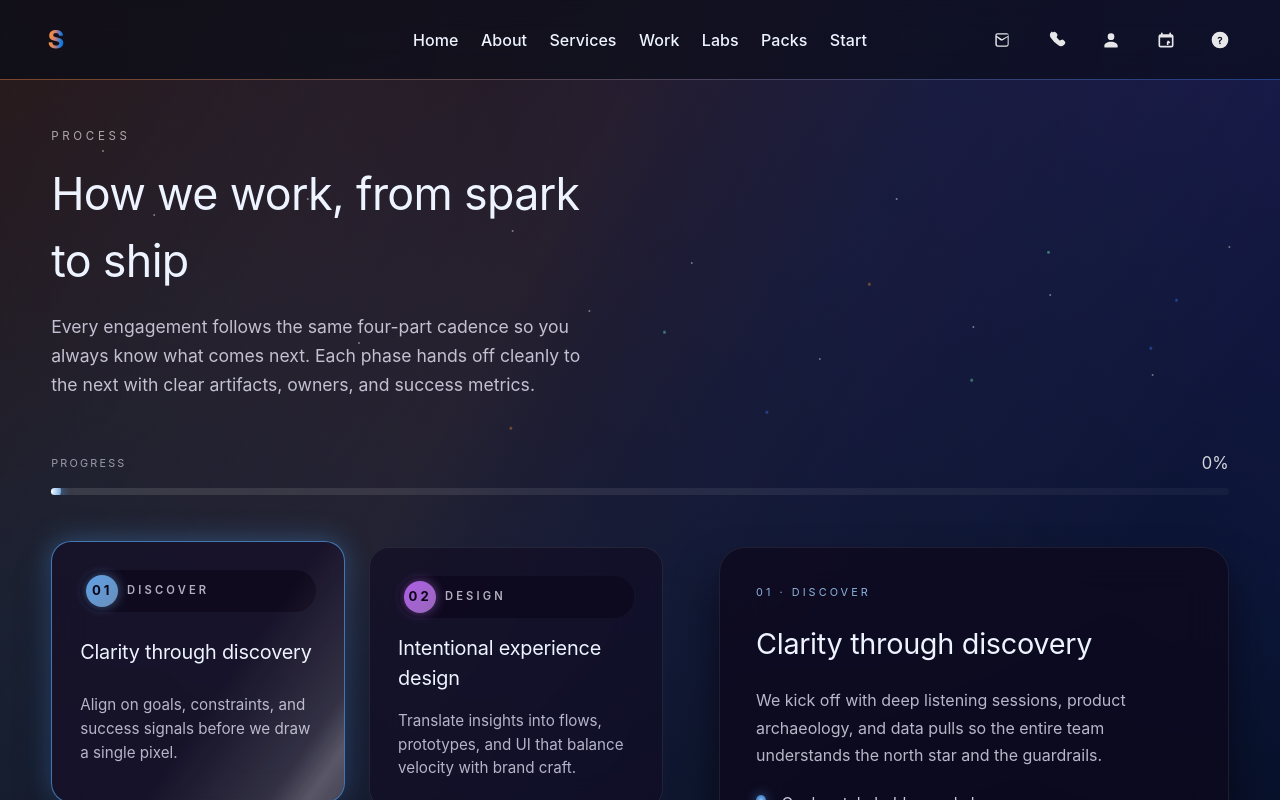
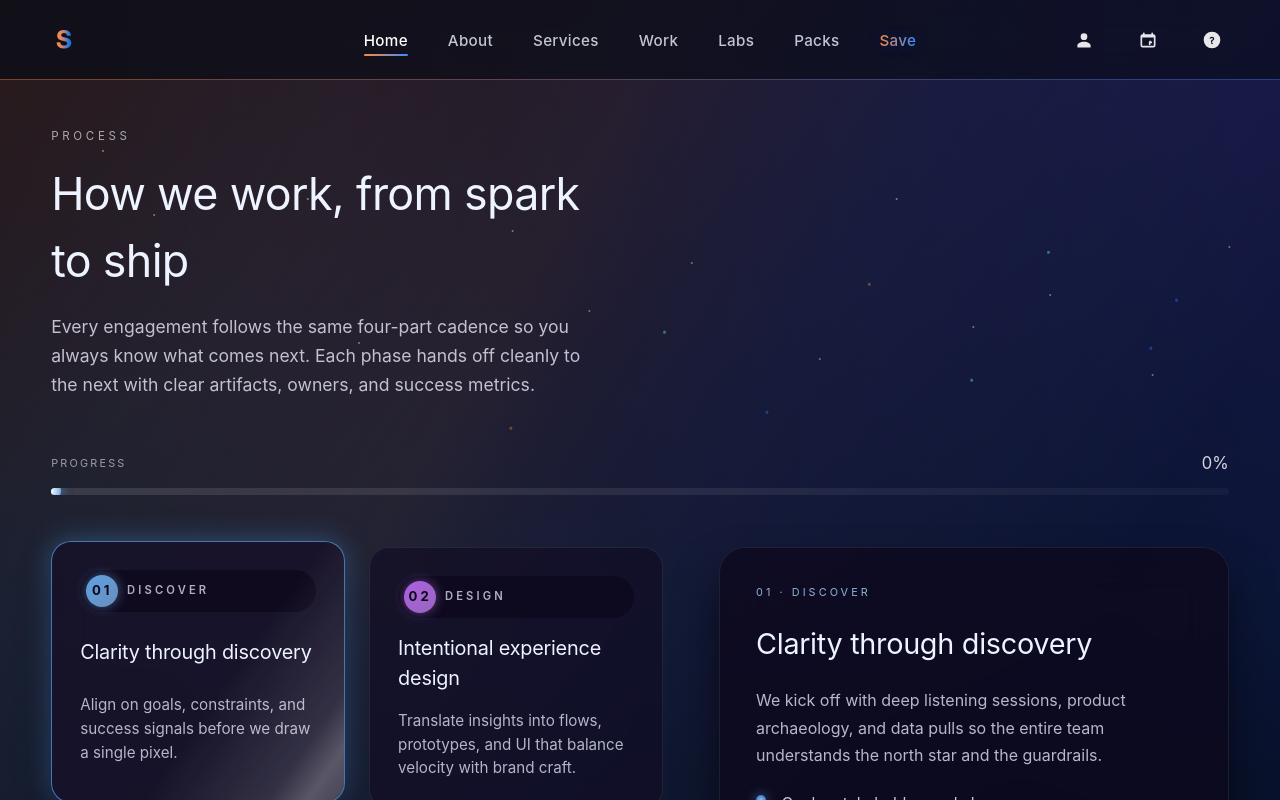
Before and after one commit to edgarcolmenero/swiftsendmaxej, a Next.js app: page / in a window 1280 px wide. Shown: the top 800 px of the page. Built offline with nearby package versions, Linux system fonts and the light colour scheme.

Commit message:
feat(header): center nav grid and add scroll spy

```diff
--- a/app/(site)/sections/Portfolio/Portfolio.tsx
+++ b/app/(site)/sections/Portfolio/Portfolio.tsx
@@ -0,0 +1,16 @@
+import type { HTMLAttributes } from "react";
+
+type PortfolioSectionProps = HTMLAttributes<HTMLElement>;
+
+export default function PortfolioSection({
+  children,
+  className,
+  id: _ignored,
+  ...rest
+}: PortfolioSectionProps) {
+  return (
+    <section id="work" className={className} {...rest}>
+      {children}
+    </section>
+  );
+}
--- a/app/page.tsx
+++ b/app/page.tsx
@@ -139,6 +139,34 @@ export default function HomePage() {
       } else {
         mediaQuery.removeListener(handleMotionChange);
       }
+    };
+  }, []);
+
+  useEffect(() => {
+    if (typeof window === "undefined") return;
+
+    if (!window.location.hash) {
+      return;
+    }
+
+    const scrollToHash = () => {
+      const targetId = window.location.hash.replace("#", "");
+      if (!targetId) return;
+
+      const target = document.getElementById(targetId);
+      if (!target) return;
+
+      const header = document.querySelector<HTMLElement>("[data-header]");
+      const headerHeight = header?.offsetHeight ?? 0;
+      const top = target.getBoundingClientRect().top + window.scrollY - headerHeight - 8;
+
+      window.scrollTo({ top: Math.max(top, 0), behavior: "auto" });
+    };
+
+    const timeoutId = window.setTimeout(scrollToHash, 80);
+
+    return () => {
+      window.clearTimeout(timeoutId);
     };
   }, []);
 
@@ -1021,7 +1049,7 @@ export default function HomePage() {
 
   return (
     <>
-      <section id="home" data-hero className="hero">
+      <section id="home" data-hero className="hero scroll-mt-28 md:scroll-mt-32">
         <canvas id="fx-stars" aria-hidden="true" />
         <div className="spark-field" data-spark-field aria-hidden="true" />
         <div className="hero-inner">
@@ -1070,7 +1098,12 @@ export default function HomePage() {
       </section>
       <AboutSection />
       <AboutPlaceholder />
-      <section id="services" className="services" role="region" aria-labelledby="services-title">
+      <section
+        id="services"
+        className="services scroll-mt-28 md:scroll-mt-32"
+        role="region"
+        aria-labelledby="services-title"
+      >
         <div className="services__stars" aria-hidden="true" />
 
         <div className="services__inner">
@@ -1250,7 +1283,12 @@ export default function HomePage() {
           </div>
         </div>
       </section>
-      <section id="work" data-section="portfolio" aria-labelledby="portfolio-title">
+      <section
+        id="work"
+        className="scroll-mt-28 md:scroll-mt-32"
+        data-section="portfolio"
+        aria-labelledby="portfolio-title"
+      >
         <div id="portfolio" className="portfolio" aria-labelledby="portfolio-title">
           <div className="pf-stars" aria-hidden="true" />
 
@@ -1377,7 +1415,12 @@ export default function HomePage() {
       <Labs />
       <Packs />
       <Process />
-      <section id="contact" className="contact" aria-labelledby="contact-title" data-contact-section>
+      <section
+        id="contact"
+        className="contact scroll-mt-28 md:scroll-mt-32"
+        aria-labelledby="contact-title"
+        data-contact-section
+      >
         <canvas id="contact-stars" aria-hidden="true" />
 
         <div className="contact__inner">
@@ -1636,7 +1679,7 @@ function Packs() {
   return (
     <section
       id="packs"
-      className="packs"
+      className="packs scroll-mt-28 md:scroll-mt-32"
       aria-labelledby="packs-title"
       data-packs-section
       ref={sectionRef}
@@ -1961,7 +2004,11 @@ function AboutSection() {
   });
 
   return (
-    <section id="about" className="about" aria-labelledby="about-title">
+    <section
+      id="about"
+      className="about scroll-mt-28 md:scroll-mt-32"
+      aria-labelledby="about-title"
+    >
       <div className="about__container">
         <header
           className="about__head"
--- a/components/Header.tsx
+++ b/components/Header.tsx
@@ -2,91 +2,70 @@
 "use client";
 
 import Link from "next/link";
+import { usePathname } from "next/navigation";
 // @ts-ignore -- resolved via custom local react-dom typings
 import * as ReactDOM from "react-dom";
 import {
   type MouseEvent,
+  useCallback,
   useEffect,
   useRef,
-  useState
+  useState,
 } from "react";
 
 import Logo from "@/components/shared/Logo";
 
+const SECTION_IDS = [
+  "home",
+  "about",
+  "services",
+  "work",
+  "labs",
+  "packs",
+  "contact",
+] as const;
+
+type SectionId = (typeof SECTION_IDS)[number];
+
 type LinkTarget = string | { pathname: string; hash?: string };
 
+const isSectionId = (value: string): value is SectionId =>
+  (SECTION_IDS as readonly string[]).includes(value);
+
 type NavItem = {
-  href: LinkTarget;
+  href: string;
   label: string;
+  section: SectionId;
   ariaLabel?: string;
+  gradient?: boolean;
 };
 
 const NAV_ITEMS: NavItem[] = [
-  { href: { pathname: "/", hash: "home" }, label: "Home" },
-  { href: { pathname: "/", hash: "about" }, label: "About" },
-  { href: { pathname: "/", hash: "services" }, label: "Services" },
-  { href: { pathname: "/", hash: "work" }, label: "Work" },
-  { href: { pathname: "/", hash: "labs" }, label: "Labs" },
-  { href: { pathname: "/", hash: "packs" }, label: "Packs" },
+  { href: "/#home", label: "Home", section: "home" },
+  { href: "/#about", label: "About", section: "about" },
+  { href: "/#services", label: "Services", section: "services" },
+  { href: "/#work", label: "Work", section: "work" },
+  { href: "/#labs", label: "Labs", section: "labs" },
+  { href: "/#packs", label: "Packs", section: "packs" },
   {
-    href: { pathname: "/", hash: "contact" },
-    label: "Start",
+    href: "/#contact",
+    label: "Save",
+    section: "contact",
     ariaLabel: "Go to contact section",
+    gradient: true,
   },
 ];
 
 type ActionItem = {
-  href: LinkTarget;
+  href: string;
   ariaLabel: string;
   icon: JSX.Element;
-  external?: boolean;
 };
 
 const ACTION_ITEMS: ActionItem[] = [
   {
-    href: { pathname: "/", hash: "contact" },
-    ariaLabel: "Start a build",
-    icon: (
-      <svg
-        aria-hidden="true"
-        focusable="false"
-        width="20"
-        height="20"
-        viewBox="0 0 24 24"
-        xmlns="http://www.w3.org/2000/svg"
-        className="action-icon"
-      >
-        <path
-          d="M4 6.5A2.5 2.5 0 0 1 6.5 4h11A2.5 2.5 0 0 1 20 6.5v11a2.5 2.5 0 0 1-2.5 2.5h-11A2.5 2.5 0 0 1 4 17.5v-11Zm2.5-1a1 1 0 0 0-1 1v.32l6.17 4.05a.5.5 0 0 0 .66 0L19.5 6.82V6.5a1 1 0 0 0-1-1h-11Zm11.73 3.2L13 12.18a2.5 2.5 0 0 1-3 0L5.77 8.7V17.5a1 1 0 0 0 1 1h11a1 1 0 0 0 1-1V8.7Z"
-          fill="currentColor"
-        />
-      </svg>
-    )
-  },
-  {
-    href: "tel:+1234567890",
-    ariaLabel: "Call SwiftSend",
-    external: true,
-    icon: (
-      <svg
-        aria-hidden="true"
-        focusable="false"
-        width="20"
-        height="20"
-        viewBox="0 0 24 24"
-        xmlns="http://www.w3.org/2000/svg"
-        className="action-icon"
-      >
-        <path
-          d="M7.06 2.94a2.5 2.5 0 0 1 3.57 0l1.19 1.19a2.5 2.5 0 0 1 .45 2.94l-.53 1.06a1 1 0 0 0 .21 1.15l2.92 2.92a1 1 0 0 0 1.15.21l1.06-.53a2.5 2.5 0 0 1 2.94.45l1.19 1.19a2.5 2.5 0 0 1 0 3.57l-1.01 1.01c-1.65 1.65-4.25 1.9-6.2.58a33.35 33.35 0 0 1-9.73-9.73c-1.32-1.95-1.07-4.55.58-6.2l1.01-1.01Z"
-          fill="currentColor"
-        />
-      </svg>
-    )
-  },
-  {
     href: "/account",
-    ariaLabel: "Open account",
+    ariaLabel: "Account",
     icon: (
       <svg
         aria-hidden="true"
@@ -102,11 +81,11 @@ const ACTION_ITEMS: ActionItem[] = [
           fill="currentColor"
         />
       </svg>
-    )
+    ),
   },
   {
     href: "/schedule",
-    ariaLabel: "Open schedule",
+    ariaLabel: "Schedule",
     icon: (
       <svg
         aria-hidden="true"
@@ -122,14 +101,37 @@ const ACTION_ITEMS: ActionItem[] = [
           fill="currentColor"
         />
       </svg>
-    )
-  }
+    ),
+  },
+  {
+    href: "/support",
+    ariaLabel: "Support",
+    icon: (
+      <svg
+        aria-hidden="true"
+        focusable="false"
+        width="20"
+        height="20"
+        viewBox="0 0 24 24"
+        xmlns="http://www.w3.org/2000/svg"
+        className="action-icon"
+      >
+        <path
+          d="M12 2a10 10 0 1 0 10 10A10 10 0 0 0 12 2Zm.04 6.15c1.6 0 2.61 1.01 2.61 2.3 0 1-.52 1.74-1.4 2.25-.78.44-1.05.73-1.05 1.25v.26a.75.75 0 0 1-1.5 0v-.35c0-1.04.52-1.67 1.4-2.16.78-.44 1.05-.79 1.05-1.3 0-.48-.36-.8-1.11-.8-.63 0-1.1.26-1.52.73a.75.75 0 0 1-1.1-1.02c.65-.71 1.44-1.16 2.62-1.16Zm-.04 8.86a.94.94 0 1 1 .94-.94.94.94 0 0 1-.94.94Z"
+          fill="currentColor"
+        />
+      </svg>
+    ),
+  },
 ];
 
 export default function Header() {
   const headerRef = useRef<HTMLElement | null>(null);
   const [portalTarget, setPortalTarget] = useState<Element | null>(null);
   const [hasShadow, setHasShadow] = useState(false);
+  const [activeSection, setActiveSection] = useState<SectionId | null>(null);
+  const activeSectionRef = useRef<SectionId | null>(null);
+  const pathname = usePathname();
 
   useEffect(() => {
     setPortalTarget(document.body);
@@ -174,7 +176,11 @@ export default function Header() {
     };
   }, [portalTarget]);
 
-  const resolveHash = (href: LinkTarget): string | null => {
+  useEffect(() => {
+    activeSectionRef.current = activeSection;
+  }, [activeSection]);
+
+  const resolveHash = useCallback((href: LinkTarget): string | null => {
     if (typeof href === "string") {
       const hashIndex = href.indexOf("#");
       if (hashIndex === -1) {
@@ -189,20 +195,23 @@ export default function Header() {
     }
 
     return rawHash.startsWith("#") ? rawHash : `#${rawHash}`;
-  };
+  }, []);
 
-  const getLinkKey = (href: LinkTarget) =>
-    typeof href === "string"
-      ? href
-      : `${href.pathname ?? ""}#${href.hash ?? ""}`;
+  const setActiveSectionIfValid = useCallback((sectionId: SectionId | null) => {
+    if (sectionId && activeSectionRef.current !== sectionId) {
+      activeSectionRef.current = sectionId;
+      setActiveSection(sectionId);
+    }
+  }, []);
 
-  const handleAnchorClick = (event: MouseEvent<HTMLAnchorElement>, href: LinkTarget) => {
+  const handleAnchorClick = useCallback(
+    (event: MouseEvent<HTMLAnchorElement>, href: LinkTarget, sectionId?: SectionId) => {
       const hash = resolveHash(href);
       if (!hash) {
         return;
       }
 
-    const pathname =
+    const hrefPathname =
       typeof href === "string"
         ? (() => {
             const hashIndex = href.indexOf("#");
@@ -212,11 +221,11 @@ export default function Header() {
           })()
         : href.pathname ?? "/";
 
-    if (pathname && pathname !== "/") {
+    if (hrefPathname && hrefPathname !== "/") {
       return;
     }
 
-    if (window.location.pathname !== "/") {
+    if (pathname !== "/") {
       return;
     }
 
@@ -234,7 +243,113 @@ export default function Header() {
       top: destination,
       behavior: prefersReducedMotion ? "auto" : "smooth",
     });
+    if (sectionId) {
+      setActiveSectionIfValid(sectionId);
+    }
+  }, [resolveHash, pathname, setActiveSectionIfValid]);
+
+  useEffect(() => {
+    if (typeof window === "undefined") {
+      return;
+    }
+
+    if (pathname !== "/") {
+      setActiveSection(null);
+      activeSectionRef.current = null;
+      return;
+    }
+
+    const hash = window.location.hash.replace("#", "");
+    if (hash && isSectionId(hash)) {
+      setActiveSectionIfValid(hash);
+      return;
+    }
+
+    setActiveSectionIfValid("home");
+  }, [pathname, setActiveSectionIfValid]);
+
+  useEffect(() => {
+    if (typeof window === "undefined") {
+      return;
+    }
+
+    if (pathname !== "/") {
+      return;
+    }
+
+    const ratiosRef = Object.fromEntries(
+      SECTION_IDS.map((section) => [section, 0])
+    ) as Record<SectionId, number>;
+
+    const observer = new IntersectionObserver(
+      (entries) => {
+        let didUpdate = false;
+        entries.forEach((entry) => {
+          const sectionId = entry.target.id;
+          if (!sectionId || !isSectionId(sectionId)) {
+            return;
+          }
+
+          ratiosRef[sectionId] = entry.intersectionRatio;
+          didUpdate = true;
+        });
+
+        if (!didUpdate) {
+          return;
+        }
+
+        const sorted = SECTION_IDS.map((id) => ({
+          id,
+          ratio: ratiosRef[id] ?? 0,
+        })).sort((a, b) => b.ratio - a.ratio);
+
+        const next = sorted.find((entry) => entry.ratio > 0.05) ?? sorted[0];
+        if (!next) {
+          return;
+        }
+
+        setActiveSectionIfValid(next.id);
+      },
+      {
+        rootMargin: "-30% 0px -60% 0px",
+        threshold: [0, 0.1, 0.25, 0.5, 0.75, 1],
+      }
+    );
+
+    const sections = SECTION_IDS.map((id) => document.getElementById(id)).filter(
+      (element): element is HTMLElement => Boolean(element)
+    );
+
+    sections.forEach((section) => observer.observe(section));
+
+    return () => {
+      observer.disconnect();
     };
+  }, [pathname, setActiveSectionIfValid]);
+
+  useEffect(() => {
+    if (typeof window === "undefined") {
+      return;
+    }
+
+    if (pathname !== "/") {
+      return;
+    }
+
+    const handleHashChange = () => {
+      const next = window.location.hash.replace("#", "");
+      if (next && isSectionId(next)) {
+        setActiveSectionIfValid(next);
+      } else if (!next) {
+        setActiveSectionIfValid("home");
+      }
+    };
+
+    window.addEventListener("hashchange", handleHashChange);
+    return () => {
+      window.removeEventListener("hashchange", handleHashChange);
+    };
+  }, [pathname, setActiveSectionIfValid]);
 
   if (!portalTarget) {
     return null;
@@ -247,75 +362,59 @@ export default function Header() {
       className={`header ss-header header--fixed${hasShadow ? " has-shadow" : ""}`}
     >
       <div className="header-container">
-        <div className="header-row">
+        <div className="header-grid">
+          <div className="header-logo">
             <Logo
               className="brand"
               showWordmark={false}
               size="md"
               priority
               ariaLabel="SwiftSend — Home"
-            onClick={(event) => handleAnchorClick(event, { pathname: "/", hash: "home" })}
+              onClick={(event) => handleAnchorClick(event, "/#home", "home")}
             />
+          </div>
           <nav className="nav-desktop" aria-label="Primary">
-            {NAV_ITEMS.map((item) => (
+            <ul className="nav-list" role="list">
+              {NAV_ITEMS.map((item) => {
+                const isActive = activeSection === item.section;
+                return (
+                  <li key={item.section} className="nav-item">
                     <Link
-                key={getLinkKey(item.href)}
                       href={item.href}
-                className="nav-pill"
+                      className={`nav-link${isActive ? " nav-link--active" : ""}`}
                       aria-label={item.ariaLabel}
-                onClick={(event) => handleAnchorClick(event, item.href)}
+                      aria-current={isActive ? "true" : undefined}
+                      onClick={(event) => handleAnchorClick(event, item.href, item.section)}
                       prefetch={false}
                     >
+                      <span
+                        className={`nav-label${item.gradient ? " nav-label--gradient" : ""}`}
+                      >
                         {item.label}
+                      </span>
+                      <span
+                        aria-hidden="true"
+                        className={`nav-underline${isActive ? " nav-underline--active" : ""}`}
+                      />
                     </Link>
-            ))}
+                  </li>
+                );
+              })}
+            </ul>
           </nav>
           <div className="header-actions">
             <div className="header-actions__cluster">
-              {ACTION_ITEMS.map((action) =>
-                action.external ? (
-                  <a
-                    key={action.ariaLabel}
-                    href={typeof action.href === "string" ? action.href : action.href.pathname ?? "/"}
-                    aria-label={action.ariaLabel}
-                    className="icon-btn"
-                  >
-                    {action.icon}
-                  </a>
-                ) : (
+              {ACTION_ITEMS.map((action) => (
                 <Link
                   key={action.ariaLabel}
                   href={action.href}
                   aria-label={action.ariaLabel}
                   className="icon-btn"
                   prefetch={false}
-                    onClick={(event) => handleAnchorClick(event, action.href)}
                 >
                   {action.icon}
                 </Link>
-                )
-              )}
-              <Link
-                href="/support"
-                aria-label="Support"
-                className="icon-btn icon-btn--support"
-                prefetch={false}
-              >
-                <svg
-                  aria-hidden="true"
-                  focusable="false"
-                  width="20"
-                  height="20"
-                  viewBox="0 0 24 24"
-                  xmlns="http://www.w3.org/2000/svg"
-                  className="action-icon"
-                >
-                  <path
-                    d="M12 2a10 10 0 1 0 10 10A10 10 0 0 0 12 2Zm.04 6.15c1.6 0 2.61 1.01 2.61 2.3 0 1-.52 1.74-1.4 2.25-.78.44-1.05.73-1.05 1.25v.26a.75.75 0 0 1-1.5 0v-.35c0-1.04.52-1.67 1.4-2.16.78-.44 1.05-.79 1.05-1.3 0-.48-.36-.8-1.11-.8-.63 0-1.1.26-1.52.73a.75.75 0 0 1-1.1-1.02c.65-.71 1.44-1.16 2.62-1.16Zm-.04 8.86a.94.94 0 1 1 .94-.94.94.94 0 0 1-.94.94Z"
-                    fill="currentColor"
-                  />
-                </svg>
-              </Link>
+              ))}
             </div>
             <button type="button" className="hamburger" aria-label="Open navigation">
               <span />
--- a/components/footer/Footer.tsx
+++ b/components/footer/Footer.tsx
@@ -38,13 +38,13 @@ const DEFAULT_INSTAGRAM_HANDLE = "@swiftsend.dev";
 const DEFAULT_INSTAGRAM_HREF = "https://instagram.com/swiftsend.dev";
 
 const DEFAULT_QUICK_LINKS: FooterLink[] = [
-  { label: "Home", href: { pathname: "/", hash: "home" } },
-  { label: "Work", href: { pathname: "/", hash: "work" } },
-  { label: "Packs", href: { pathname: "/", hash: "packs" } },
-  { label: "Start", href: { pathname: "/", hash: "contact" } },
-  { label: "Services", href: { pathname: "/", hash: "services" } },
-  { label: "Labs", href: { pathname: "/", hash: "labs" } },
-  { label: "About", href: { pathname: "/", hash: "about" } },
+  { label: "Home", href: "/#home" },
+  { label: "About", href: "/#about" },
+  { label: "Services", href: "/#services" },
+  { label: "Work", href: "/#work" },
+  { label: "Labs", href: "/#labs" },
+  { label: "Packs", href: "/#packs" },
+  { label: "Save", href: "/#contact" },
 ];
 
 const DEFAULT_LEGAL_LINKS: FooterLink[] = [
--- a/styles/globals.css
+++ b/styles/globals.css
@@ -107,8 +107,10 @@ body {
 }
 
 .header-container{
-  width: min(1200px, calc(100% - 32px));
+  width: 100%;
+  max-width: 1280px;
   margin-inline: auto;
+  padding-inline: clamp(16px, 4vw, 32px);
   height: 4rem;
   display: flex;
   align-items: center;
@@ -117,20 +119,29 @@ body {
 @media (min-width: 768px) {
   .header-container {
     height: 5rem;
-  }
-}
-
-.header-row{
-  display:grid;
-  grid-template-columns:minmax(0, 1fr) max-content minmax(0, 1fr);
-  align-items:center;
-  gap: clamp(1rem, 3vw, 2.5rem);
+    padding-inline: clamp(24px, 5vw, 48px);
+  }
+}
+
+@media (min-width: 1024px) {
+  .header-container {
+    max-width: 1400px;
+  }
+}
+
+.header-grid{
+  display: grid;
+  grid-template-columns: 1fr auto 1fr;
+  align-items: center;
+  gap: clamp(1.25rem, 4vw, 2.75rem);
   width: 100%;
   height: 100%;
 }
 
-.header-row > .brand{
-  justify-self: start;
+.header-logo{
+  display: flex;
+  align-items: center;
+  justify-content: flex-start;
 }
 
 .brand{
@@ -165,10 +176,6 @@ body {
   height: 32px;
 }
 
-[id] {
-  scroll-margin-top: var(--header-h, 84px);
-}
-
 .brand-mark__svg {
   display: block;
   width: 100%;
@@ -181,30 +188,144 @@ body {
   font-size: 1.02rem;
 }
 
-.nav-desktop{ display:none; gap:1.4rem; align-items:center; justify-self:center; text-align:center; }
-@media (min-width:960px){ .nav-desktop{ display:flex } }
-
-.nav-desktop .nav-pill{
-  position:relative; display:inline-block; padding:0; margin:0; background:transparent; border-radius:0;
-  line-height:1; font-weight:500; letter-spacing:.05px; color:#eef4ff;
-  transition: opacity 180ms var(--ease), transform 180ms var(--ease);
+.nav-desktop{
+  display: none;
+  justify-self: center;
+  text-align: center;
+}
+
+@media (min-width:960px){
+  .nav-desktop{ display:block; }
+}
+
+.nav-list{
+  display: none;
+  align-items: center;
+  justify-content: center;
+  gap: 1.5rem;
+  padding: 0;
+  margin: 0;
+}
+
+@media (min-width:960px){
+  .nav-list{ display:flex; }
+}
+
+@media (min-width:768px){
+  .nav-list{ gap: 2rem; }
+}
+
+@media (min-width:1280px){
+  .nav-list{ gap: 2.5rem; }
+}
+
+.nav-item{
+  list-style: none;
+}
+
+.nav-link{
+  position: relative;
+  display: inline-flex;
+  align-items: center;
+  justify-content: center;
+  padding: 0;
+  margin: 0;
+  background: transparent;
+  border-radius: 6px;
   text-decoration: none;
-}
-.nav-desktop .nav-pill:hover{ opacity:.92; transform: translateY(-1px); }
-.nav-desktop .nav-pill:focus-visible{ outline:2px solid var(--brand-cool); outline-offset:2px; color:#fefefe; }
-.nav-desktop .nav-pill::after{
-  content:""; position:absolute; left:0; right:0; bottom:-6px; height:2px; border-radius:999px;
-  background: var(--underline-gradient);
-  transform: scaleX(0); transform-origin: left;
-  transition: transform .32s var(--ease);
-}
-.nav-desktop .nav-pill:hover::after,
-.nav-desktop .nav-pill.is-active::after{ transform: scaleX(1); }
-.nav-desktop .nav-pill.is-active{ color: rgba(255, 205, 135, 0.92); }
+  line-height: 1;
+  color: rgba(238, 244, 255, 0.8);
+  transition: color 200ms var(--ease), opacity 200ms var(--ease);
+}
+
+.nav-link:hover,
+.nav-link:focus-visible{
+  color: #ffffff;
+}
+
+.nav-link:focus-visible{
+  outline: 2px solid rgba(58, 141, 255, 0.6);
+  outline-offset: 4px;
+}
+
+.nav-link--active .nav-label:not(.nav-label--gradient){
+  color: #ffffff;
+}
+
+.nav-label{
+  font-size: 0.95rem;
+  font-weight: 500;
+  letter-spacing: 0.02em;
+  transition: color 200ms var(--ease);
+}
+
+.nav-label--gradient{
+  background-image: linear-gradient(90deg, #ff8a3d 0%, #3a8dff 100%);
+  -webkit-background-clip: text;
+  background-clip: text;
+  color: transparent;
+  text-shadow: 0 0 16px rgba(58, 141, 255, 0.25);
+}
+
+.nav-link--active .nav-label--gradient{
+  text-shadow: 0 0 20px rgba(58, 141, 255, 0.3);
+}
+
+.nav-underline{
+  pointer-events: none;
+  position: absolute;
+  left: 0;
+  right: 0;
+  bottom: -8px;
+  height: 2px;
+  border-radius: 999px;
+  background: linear-gradient(90deg, #ff8a3d 0%, #3a8dff 100%);
+  transform: scaleX(0);
+  transform-origin: center;
+  opacity: 0;
+  transition: transform 320ms var(--ease), opacity 320ms var(--ease);
+}
+
+.nav-underline--active{
+  transform: scaleX(1);
+  opacity: 1;
+}
+
+#home,
+#about,
+#services,
+#work,
+#labs,
+#packs,
+#contact {
+  scroll-margin-top: 7rem;
+}
+
+@media (min-width: 768px) {
+  #home,
+  #about,
+  #services,
+  #work,
+  #labs,
+  #packs,
+  #contact {
+    scroll-margin-top: 8rem;
+  }
+}
 
 .header--fixed{ position: fixed; top:0; left:0; width:100%; }
-.header-actions{ display:flex; align-items:center; gap:clamp(1.25rem, 2.2vw, 1.5rem); justify-self:end; }
-.header-actions__cluster{ display:flex; align-items:center; gap:clamp(.6rem, 1.8vw, .9rem); }
+.header-actions{
+  display: flex;
+  align-items: center;
+  justify-content: flex-end;
+  gap: clamp(1.25rem, 3vw, 1.75rem);
+}
+
+.header-actions__cluster{
+  display: flex;
+  align-items: center;
+  gap: clamp(1.1rem, 2.8vw, 1.5rem);
+}
 .header-actions a.icon-btn{ text-decoration:none; }
 .header-icons{
   display:flex;
@@ -242,8 +363,12 @@ body {
   transform: translateY(-1px);
 }
 
-.icon-btn--support{
-  margin-left: 0;
+
+.text-gradient{
+  background-image: linear-gradient(90deg, #ff8a3d 0%, #3a8dff 100%);
+  -webkit-background-clip: text;
+  background-clip: text;
+  color: transparent;
 }
 
 .icon-glyph{
```
Lines whose indentation alone changed are shown as unchanged.
